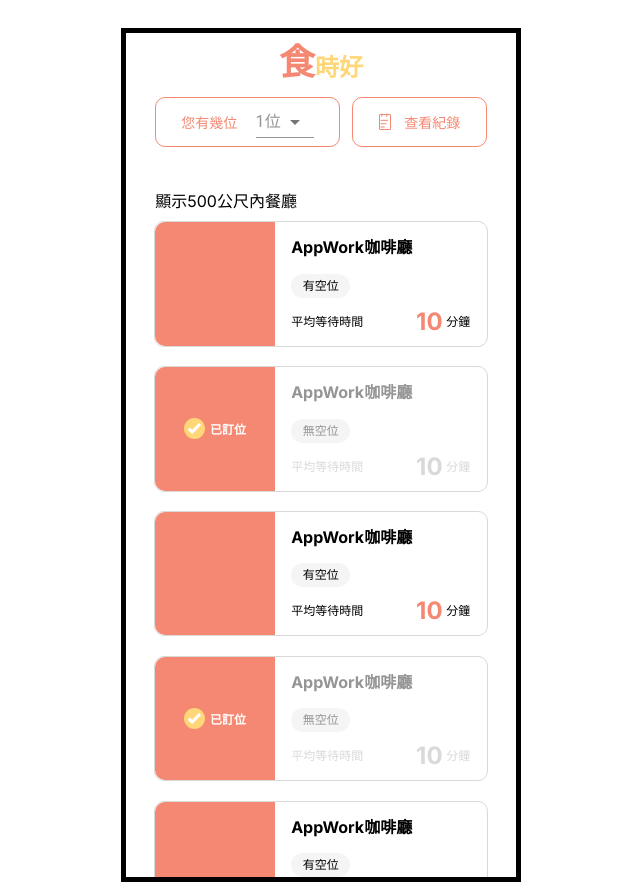
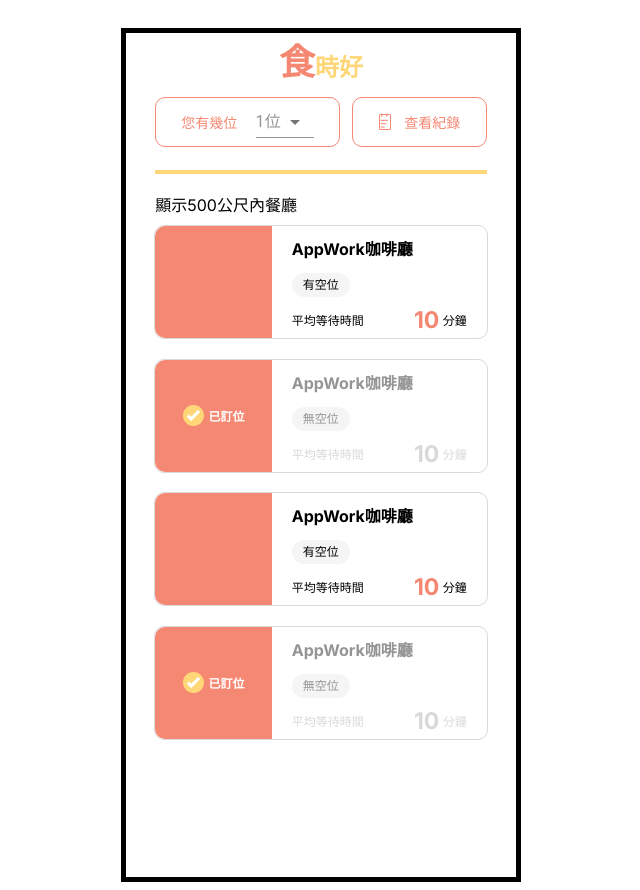
Before and after one commit to zobyyy/RapidDining, a Next.js app in the folder frontend/: page / in a window 1280 px wide. Shown: the whole page, without its empty margins (319-959 px from the left). Built offline with nearby package versions, Linux system fonts and the light colour scheme.

Commit message:
style(homepage): fix devide, restaurant styles

```diff
--- a/frontend/src/pages/Home/Home.module.scss
+++ b/frontend/src/pages/Home/Home.module.scss
@@ -82,6 +82,7 @@
     height: 4px;
     background-color: $mainYellow;
     margin: 3% auto 4.5%;
+    z-index: 99;
 }
 
 .distance {
@@ -91,7 +92,7 @@
 
 .Restaurant {
     width: 85%;
-    height: 14.72%;
+    height: 7rem;
     display: flex;
     border: 1px solid $Grey;
     border-radius: 10px;
@@ -131,12 +132,12 @@
         height: 100%;
         display: flex;
         flex-direction: column;
-        padding: 0px 5%;
+        padding: 0px 6%;
 
         .restaurantName {
             font-size: 16px;
             font-weight: 700;
-            line-height: 19.36px;
+            line-height: 15px;
         }
 
         .tag {
@@ -162,7 +163,7 @@
             }
 
             .time {
-                font-size: 24px;
+                font-size: 23px;
                 font-weight: 700;
                 line-height: 0px;
                 margin-left: auto;
@@ -177,12 +178,12 @@
         height: 100%;
         display: flex;
         flex-direction: column;
-        padding: 0px 5%;
+        padding: 0px 6%;
 
         .restaurantName {
             font-size: 16px;
             font-weight: 700;
-            line-height: 19.36px;
+            line-height: 15px;
             color: $DarkGrey;
         }
 
@@ -211,7 +212,7 @@
             }
 
             .time {
-                font-size: 24px;
+                font-size: 23px;
                 font-weight: 700;
                 line-height: 0px;
                 margin-left: auto;
--- a/frontend/src/pages/Home/Restaurant.jsx
+++ b/frontend/src/pages/Home/Restaurant.jsx
@@ -32,3 +32,9 @@ export default function Restaurant( {isBooking} ) {
     </div>
   )
 }
+
+// function RestaurantInfo ( { isBooking } ) {
+//     return (
+
+//     )
+// }
--- a/frontend/src/pages/Home/index.jsx
+++ b/frontend/src/pages/Home/index.jsx
@@ -11,7 +11,7 @@ import { useState } from 'react'
 
 export default function Home() {
   const [isSearch,setIsSearch] = useState(false);
-  const bookingInfo = [false, true, false, true, false];
+  const bookingInfo = [false, true, false, true];
 
   // 選擇人數
   const BasicSelect = () => {
@@ -69,6 +69,11 @@ export default function Home() {
             {bookingInfo.map((isBooking) =>(
               <Restaurant isBooking={isBooking}/>
             ))}
+            {/* <div className={styles.restaurantBlock}>
+              {bookingInfo.map((isBooking) =>(
+                <Restaurant isBooking={isBooking}/>
+              ))}
+            </div> */}
         </Layouts>
     </main>
   )
```
